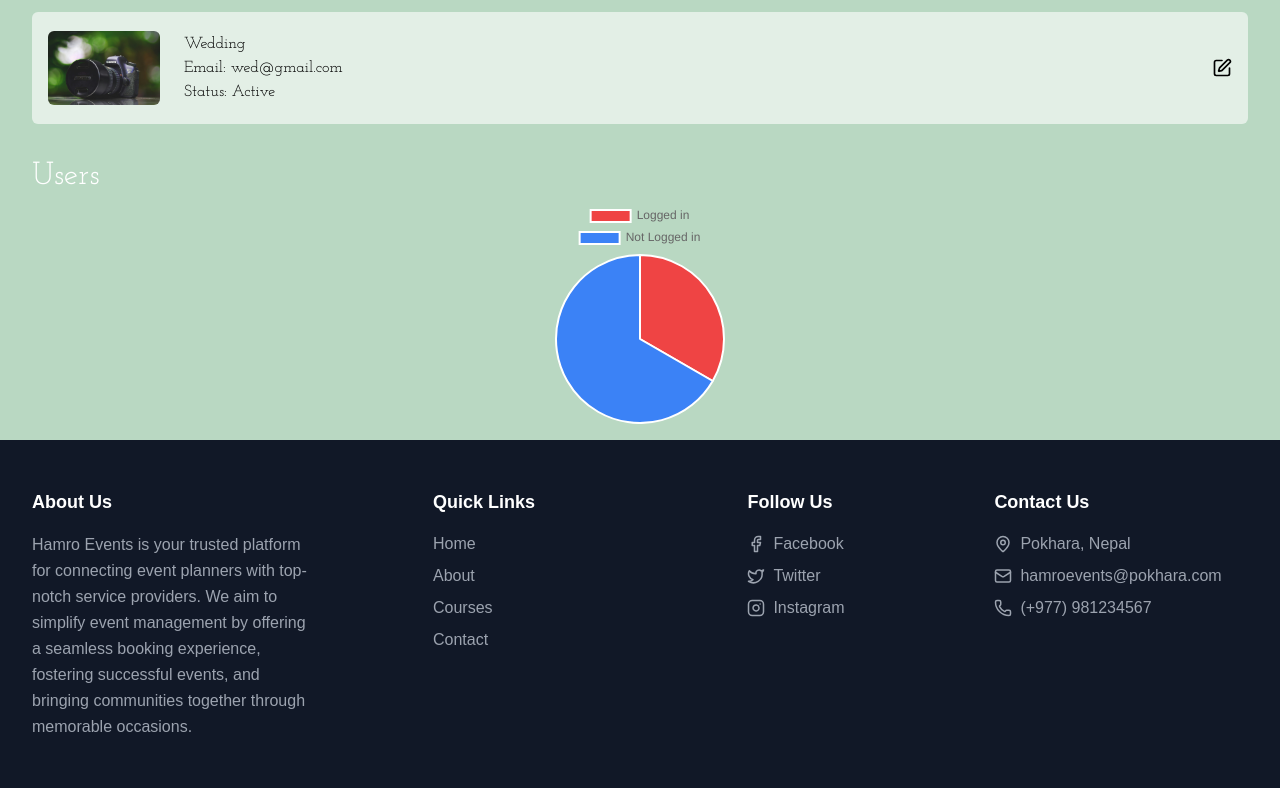
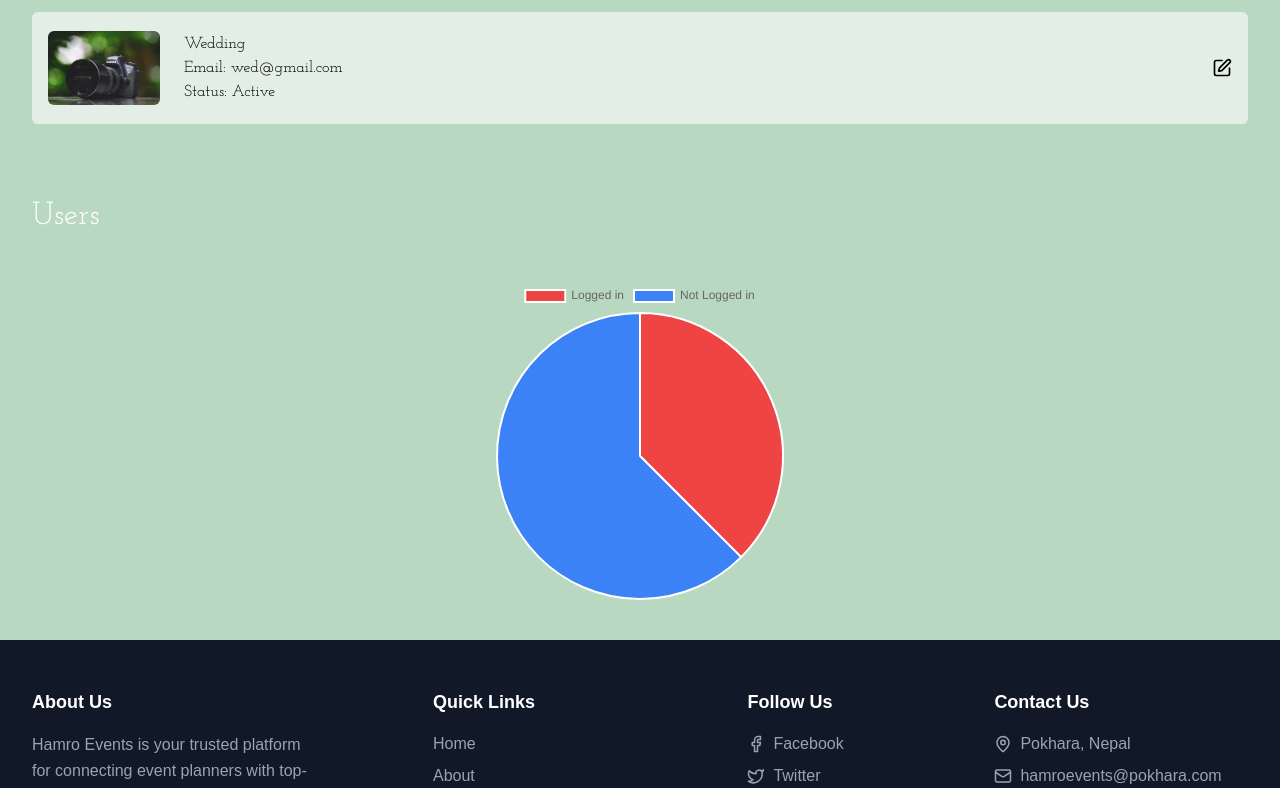
Before and after one commit to sanjeevshah1/Hamro-Events, a Next.js app: page /Admin in a window 1280 px wide. Shown: the part 647-1435 px from the top of the page. Built offline with nearby package versions, Linux system fonts and the light colour scheme.

Commit message:
Some changes in Admin

```diff
--- a/src/app/Admin/page.tsx
+++ b/src/app/Admin/page.tsx
@@ -15,9 +15,9 @@ const page = () => {
           <Box type="provider" provider="Wedding" email="wed@gmail.com" status="Active"/>
         </div>
 
-        <p className="text-[2rem] text-white ">Users</p>
+        <p className="text-[2rem] text-white lg:mt-10">Users</p>
 
-        <PieChart dataValues={[10, 20]}/>
+        <PieChart dataValues={[12, 20]}/>
 
       </div>
     </div>
--- a/src/app/Components/Pie.tsx
+++ b/src/app/Components/Pie.tsx
@@ -29,8 +29,8 @@ const PieChart = ({ dataValues }: {dataValues:number[]}) => {
   }, [dataValues]);
 
   return (
-    <div className="w-full h-56 flex flex-col items-center mb-4">
-      <Pie data={chartData} options={{ responsive: true, plugins: { legend: { position: 'top' } } }} />
+    <div className="w-full h-56 flex flex-col items-center mb-4 lg:h-80 lg:my-10">
+      <Pie data={chartData} options={{ responsive: true, plugins: { legend: { position: 'top' } } }}    />
     </div>
   );
 };
```
